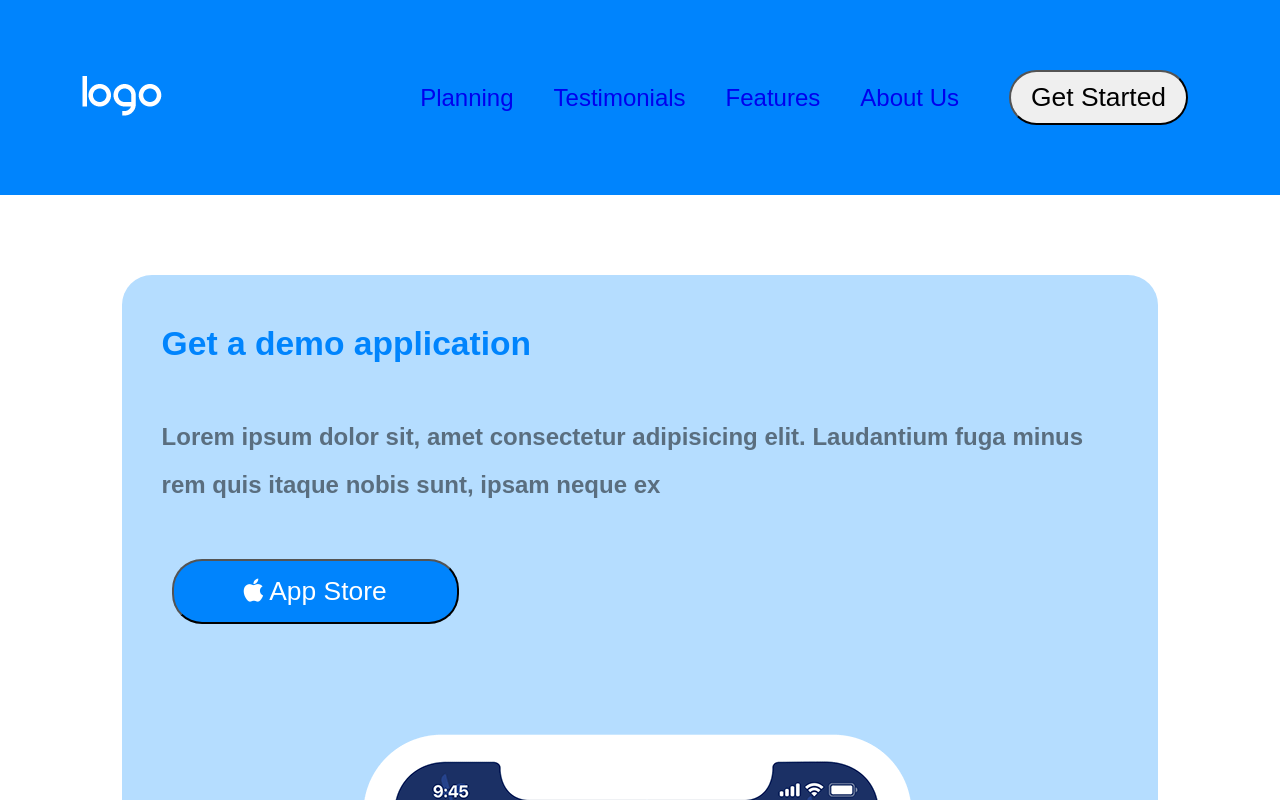
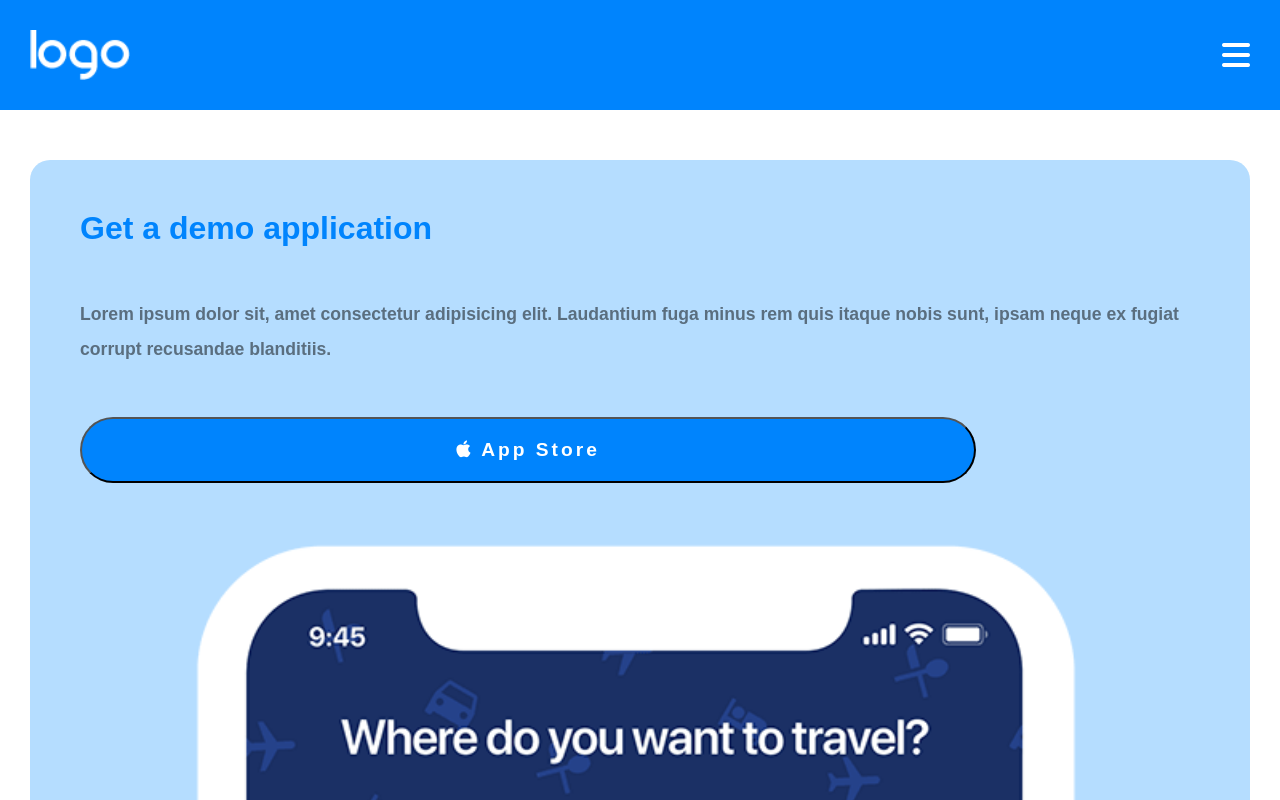
Before and after one commit to silvialep/htmlcss-responsive-layout, a plain HTML site: page index.html in a window 1280 px wide. Shown: the top 800 px of the page. Drawn offline with Linux system fonts and the light colour scheme.

Commit message:
feat: started over + basic structure redone

```diff
--- a/css/style.css
+++ b/css/style.css
@@ -6,13 +6,148 @@
 }
 
 .container {
+    margin: 0 30px;
+}
+
+/* __ / common____ */
+
+
+
+
+
+
+/* ____navbar_____ */
+
+nav {
+    background-color: rgb(0, 132, 253);
+}
+
+.nav-contained {
     display: flex;
-    flex-flow: column wrap;
     justify-content: space-between;
     align-items: center;
-    max-width: 90%;
-    margin: auto;
+    padding: 30px 0;
 }
+
+.nav-contained img {
+    width: 100px;
+}
+
+.nav-contained i {
+    font-size: 2em;
+    color: white;
+}
+
+.btn {
+    padding: 20px 40px;
+    border-radius: 50px;
+    color: white;
+}
+
+
+
+
+
+/* ____jumbo_____ */
+
+#jumbo {
+    display: flex;
+    flex-direction: column;
+    gap: 20px;
+    padding: 50px 0;
+}
+
+
+.jumbo-card {
+    display: flex;
+    flex-direction: column;
+    align-items: center;
+    gap: 30px;
+    height: calc(100% / 5);
+    background-color: rgb(181, 221, 255);
+    border-radius: 20px;
+    padding: 50px;
+}
+
+.btn-blu {
+    font-size: 1.2em;
+    font-weight: bold;
+    background-color: rgb(0, 132, 253);
+    width: 80%;
+    letter-spacing: 3px;
+}
+
+.card-details {
+    display: flex;
+    flex-direction: column;
+    align-items: flex-start;
+    gap: 50px;
+}
+
+.card-details h3 {
+    font-size: 2em;
+    color: rgb(0, 132, 253);
+}
+
+.jumbo-card .card-details p {
+    text-align: left;
+}
+
+.jumbo-card .icon-big i {
+    font-size: 5em;
+    color: rgb(0, 132, 253);
+}
+
+.jumbo-card strong {
+    font-size: 1.5em;
+    font-weight: bolder;
+    color: rgb(0, 132, 253);
+}
+
+.jumbo-card p {
+    font-size: 1.1em;
+    font-weight: bold;
+    text-align: center;
+    line-height: 2em;
+    color: rgb(90, 110, 127);
+}
+
+#jumbo .jumbo-card:first-child {
+    padding-bottom: 0;
+    height: calc(100% / 5 * 2);
+}
+
+.jumbo-card .card-image {
+    width: 100%;
+    height: 100%;
+}
+
+.jumbo-card .card-image img {
+    width: 100%;
+    height: 100%;
+}
+
+
+
+
+
+@media screen and (min-width: 576px) and (max-width: 768px) {
+    .nav-contained {
+        height: 110px;
+    }
+}
+
+
+
+
+
+
+
+
+
+
+/*
+
 
 
 .btn {
@@ -22,33 +157,8 @@
     font-size: 1.1em;
 }
 
-/* ______nav bar___________ */
+______nav bar___________
 
-nav {
-    min-height: 40px;
-    background-color: rgb(0, 132, 253);
-    padding: 20px;
-}
-
-.navbar {
-    flex-flow: row nowrap;
-}
-
-.nav-list ul {
-    display: flex;
-    flex-direction: row;
-    font-size: 1.5em;
-    gap: 40px;
-
-    /* line-height: 40px; */
-    color: white;
-    list-style-type: none;
-}
-
-
-.logo img {
-    width: 100%;
-}
 
 .menu-desktop {
     display: none;
@@ -87,7 +197,7 @@ nav {
 
 
 
-/* ________jumbo in header________ */
+________jumbo in header________
 
 
 .jumbo {
@@ -167,7 +277,7 @@ nav {
 
 
 
-/* _____strategic plan section_______ */
+_____strategic plan section_______
 
 #plan-app {
     background-color: rgb(151, 146, 228);
@@ -216,7 +326,7 @@ nav {
 
 
 
-/* _____testimonials section */
+_____testimonials section
 
 
 #testimonials {
@@ -283,7 +393,7 @@ nav {
 
 
 
-/* _____benefits_________ */
+_____benefits_________
 
 
 #benefits {
@@ -311,4 +421,4 @@ nav {
 #benefits .card h4 {
     color: rgb(151, 146, 228);
 
-}
+} */
--- a/index.html
+++ b/index.html
@@ -5,6 +5,7 @@
     <meta http-equiv="X-UA-Compatible" content="IE=edge">
     <meta name="viewport" content="width=device-width, initial-scale=1.0">
     <title>Sito responsive</title>
+
     <link rel="stylesheet" href="https://cdnjs.cloudflare.com/ajax/libs/font-awesome/6.2.1/css/all.min.css"
     integrity="sha512-MV7K8+y+gLIBoVD59lQIYicR65iaqukzvf/nwasF0nqhPay5w/9lJmVM2hMDcnK1OnMGCdVK+iQrJ7lzPJQd1w=="
     crossorigin="anonymous" referrerpolicy="no-referrer" />
@@ -13,38 +14,104 @@
 <body>
 
     <header>
+        <nav>
+            <div class="nav-contained container">
+                <img src="img/logo.png" alt="logo">
+                <a href="#"><i class="fa-solid fa-bars"></i></a>
+            </div>
 
-        <nav>
-            <div class="navbar container">
-                <div class="logo">
-                    <img src="img/logo.png" alt="logo">
+        </nav>
+
+        <div id="jumbo" class="container">
+            <div class="jumbo-card">
+                <div class="card-details">
+                    <h3>Get a demo application</h3>
+                    <p>
+                        Lorem ipsum dolor sit, amet consectetur adipisicing elit. Laudantium fuga minus rem quis itaque nobis sunt, ipsam
+                        neque ex fugiat corrupt recusandae blanditiis.
+                    </p>
+                    <button class="btn btn-blu">
+                        <i class="fa-brands fa-apple"></i> App Store
+                    </button>
                 </div>
+                <div class="card-image">
+                    <img src="img/phone.png" alt="phone">
+                </div>
+            </div>
 
-                <div class="nav-list">
-                    <ul>
-                        <li class="menu-mobile">
-                            <i class="fa-solid fa-bars"></i>
-                        </li>
-                        <li class="menu-desktop">
-                            <a href="#">Planning</a>
-                        </li>
-                        <li class="menu-desktop">
-                            <a href="#">Testimonials</a>
-                        </li>
-                        <li class="menu-desktop">
-                            <a href="#">Features</a>
-                        </li>
-                        <li class="menu-desktop">
-                            <a href="#">About Us</a>
-                        </li>
-                        <li class="menu-desktop">
-                            <button class="btn btn-bianco">Get Started</button>
-                        </li>
-                    </ul>
+            <div class="jumbo-card">
+                <div class="icon-big">
+                    <i class="fa-solid fa-file-code"></i>
                 </div>
+                <strong>Clean Code</strong>
+                <p>
+                    Lorem, ipsum dolor sit amet consectetur adipisicing elit. Quos necessitatibus nemo quidem molestiae
+                    assumenda fugiat corrupt recusandae blanditiis.
+                </p>
+            </div>
 
+            <div class="jumbo-card">
+                <div class="icon-big">
+                    <i class="fa-solid fa-compass-drafting"></i>
+                </div>
+                <strong>Web Design</strong>
+                <p>
+                    Lorem, ipsum dolor sit amet consectetur adipisicing elit. Quos necessitatibus nemo quidem molestiae
+                    assumenda fugiat
+                    corrupt recusandae blanditiis.
+                </p>
             </div>
-        </nav>
+
+            <div class="jumbo-card">
+                <div class="icon-big">
+                    <i class="fa-solid fa-laptop-code"></i>
+                </div>
+                <strong>Development</strong>
+                <p>
+                    Lorem, ipsum dolor sit amet consectetur adipisicing elit. Quos necessitatibus nemo quidem molestiae
+                    assumenda fugiat
+                    corrupt recusandae blanditiis.
+                </p>
+            </div>
+
+            <div class="jumbo-card">
+                <div class="icon-big">
+                    <i class="fa-solid fa-bullhorn"></i>
+                </div>
+                <strong>Branding</strong>
+                <p>
+                    Lorem, ipsum dolor sit amet consectetur adipisicing elit. Quos necessitatibus nemo quidem molestiae
+                    assumenda fugiat
+                    corrupt recusandae blanditiis.
+                </p>
+            </div>
+
+        </div>
+    </header>
+
+    <main>
+
+    </main>
+
+    <footer>
+
+    </footer>
+
+
+
+
+
+
+
+
+
+
+
+
+
+
+<!--
+
 
         <section class="jumbo container">
             <div class="jumbo-inner container">
@@ -231,7 +298,7 @@
                 </div>
             </div>
         </section>
-    </main>
+    </main> -->
 
 </body>
 </html>
```
Also changed, not shown: 1 Responsive-Layout-Mobile.png (renamed from Responsive-Layout-Mobile.png), 2 Responsive-Layout-Tablet.png (renamed from Responsive-Layout-Tablet.png), 3 Responsive-Layout-Desktop.png (renamed from Responsive-Layout-Desktop.png).
